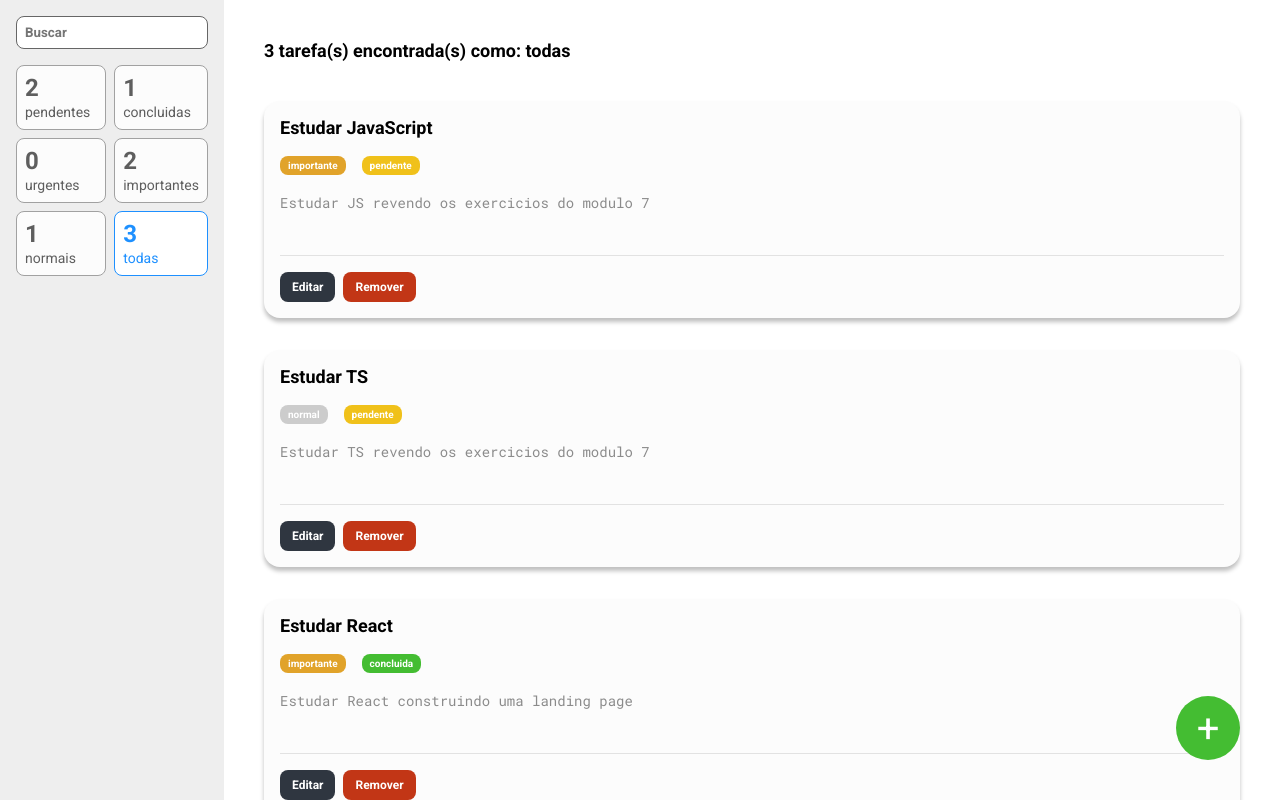
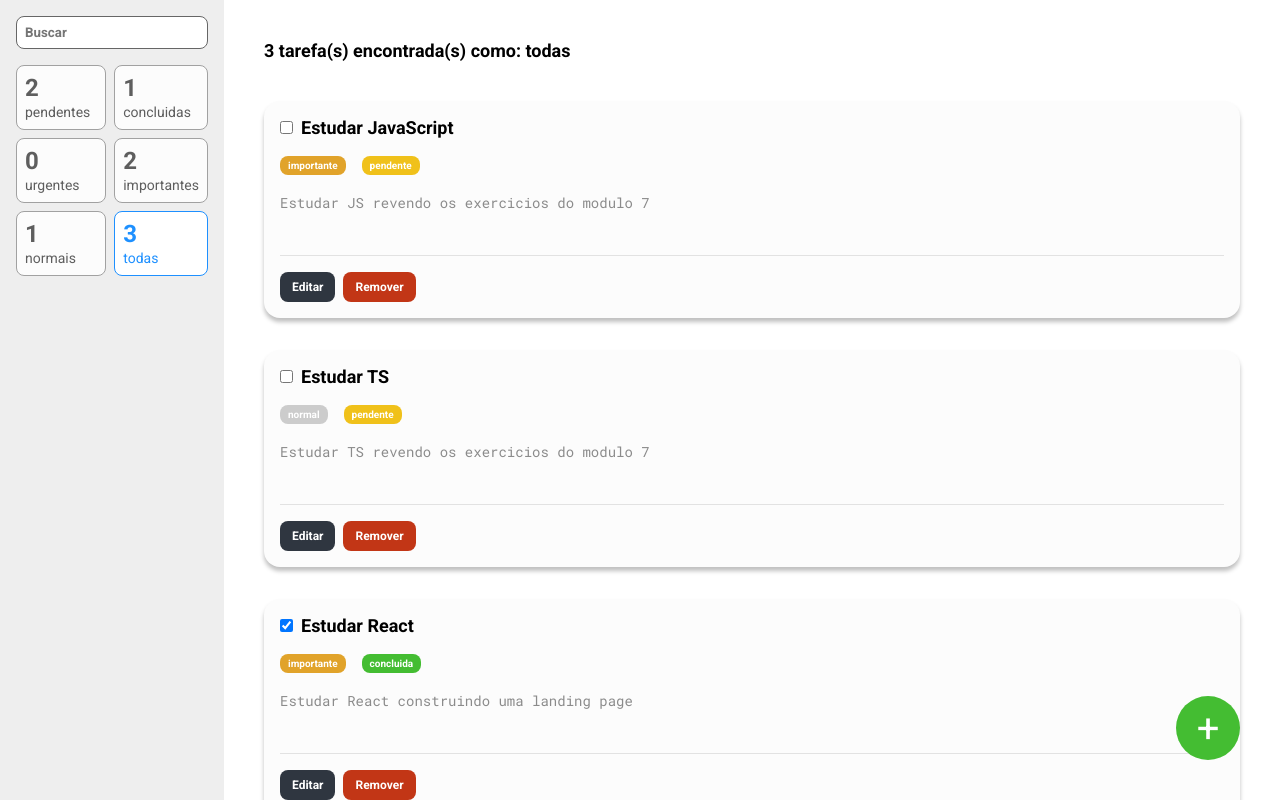
Before and after one commit to Heclypso/minhas-tarefas, a React (Create React App) app: page / in a window 1280 px wide. Built offline with nearby package versions, Linux system fonts and the light colour scheme.

Commit message:
Desenvolvido sistema que permite marcar a tarefa como concluida

```diff
--- a/src/components/Tarefa/index.tsx
+++ b/src/components/Tarefa/index.tsx
@@ -1,11 +1,12 @@
-import { useEffect, useState } from 'react'
+import { ChangeEvent, useEffect, useState } from 'react'
 import { useDispatch } from 'react-redux'
 
 import * as S from './styles'
 
-import { remover, editar } from '../../store/reducers/tarefas'
+import { remover, editar, alteraStatus } from '../../store/reducers/tarefas'
 import TarefaClass from '../../models/Tarefa'
 import { BotaoSalvar } from '../../styles'
+import * as enums from '../../utils/enums/tarefa'
 
 type Props = TarefaClass
 
@@ -44,9 +45,30 @@ const Tarefa = ({
     setEstaEditando(false)
   }
 
+  function alteraStatusTarefa(evento: ChangeEvent<HTMLInputElement>) {
+    dispatch(
+      alteraStatus({
+        id,
+        finalizado: evento.target.checked
+      })
+    )
+  }
+
   return (
     <S.Card>
-      <S.Titulo>{titulo}</S.Titulo>
+      <label htmlFor={titulo}>
+        <input
+          onChange={alteraStatusTarefa}
+          checked={status === enums.Status.CONCLUIDA}
+          type="checkbox"
+          id={titulo}
+        />
+        <S.Titulo>
+          {estaEditando && <em>Editando: </em>}
+
+          {titulo}
+        </S.Titulo>
+      </label>
       <S.Tag parametro="prioridade" prioridade={prioridade}>
         {prioridade}
       </S.Tag>
--- a/src/components/Tarefa/styles.ts
+++ b/src/components/Tarefa/styles.ts
@@ -26,12 +26,18 @@ export const Card = styled.div`
   padding: 16px;
   margin-bottom: 32px;
   border-radius: 16px;
+
+  label {
+    display: flex;
+    align-items: center;
+    margin-bottom: 16px;
+  }
 `
 
 export const Titulo = styled.h3`
   font-size: 18px;
   font-weight: bold;
-  margin-bottom: 16px;
+  margin-left: 8px;
 `
 
 export const Tag = styled.span<TagProps>`
--- a/src/store/reducers/tarefas.ts
+++ b/src/store/reducers/tarefas.ts
@@ -60,9 +60,23 @@ const tarefasSlice = createSlice({
       } else {
         state.itens.push(action.payload)
       }
+    },
+    alteraStatus: (
+      state,
+      action: PayloadAction<{ id: number; finalizado: boolean }>
+    ) => {
+      const indexDaTarefa = state.itens.findIndex(
+        (t) => t.id === action.payload.id
+      )
+
+      if (indexDaTarefa >= 0) {
+        state.itens[indexDaTarefa].status = action.payload.finalizado
+          ? enums.Status.CONCLUIDA
+          : enums.Status.PENDENTE
+      }
     }
   }
 })
 
-export const { remover, editar, cadastrar } = tarefasSlice.actions
+export const { remover, editar, cadastrar, alteraStatus } = tarefasSlice.actions
 export default tarefasSlice.reducer
```
